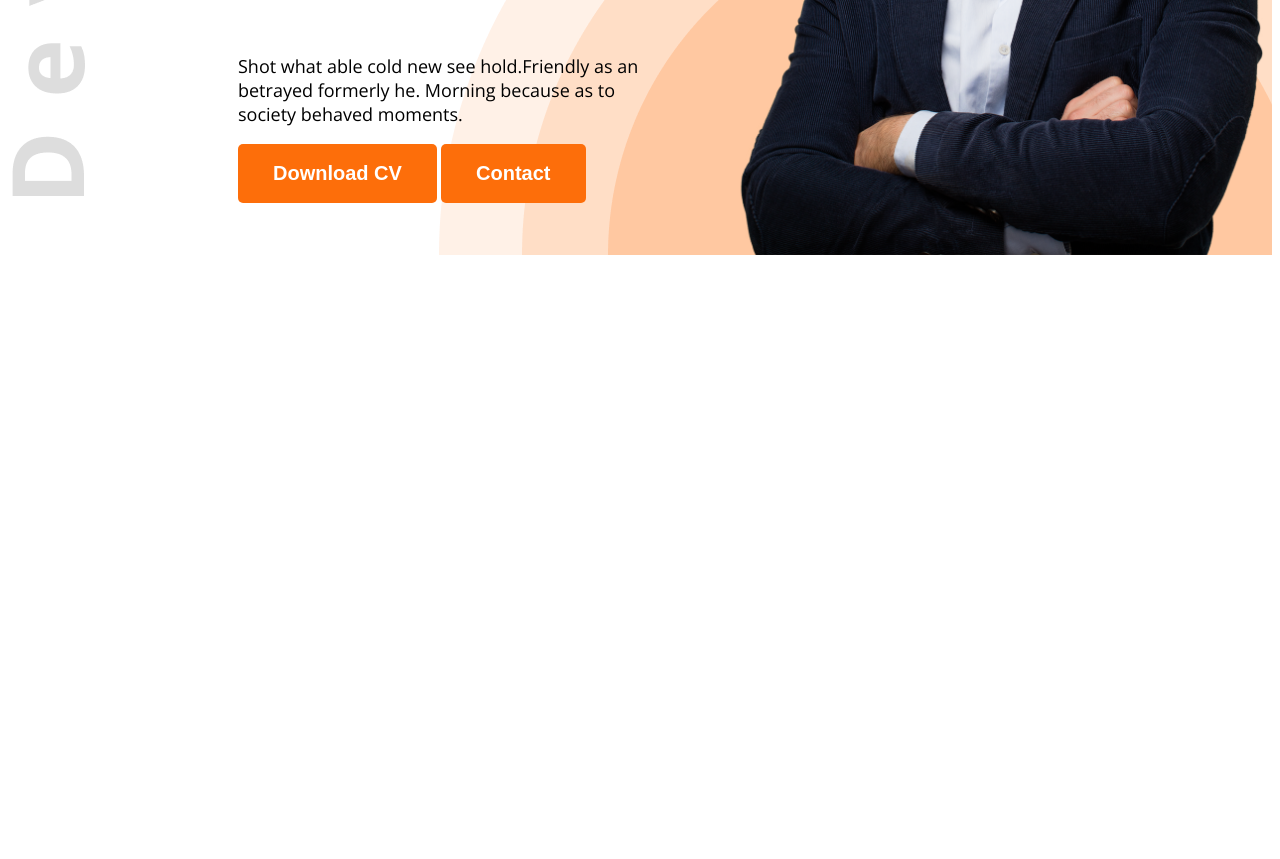
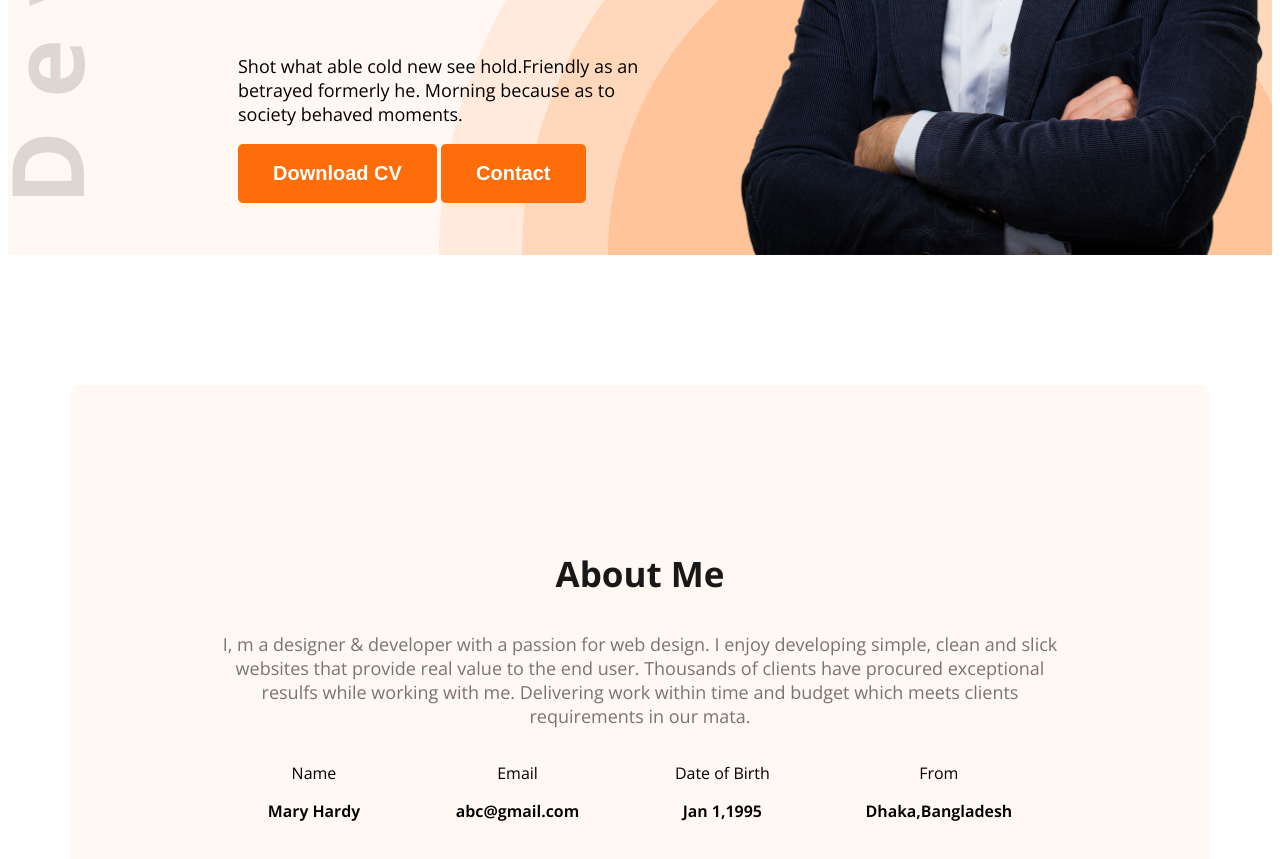
Before and after one commit to Bikram213/web-dev-portfolio, a plain HTML site: page index.html in a window 1280 px wide. Shown: the part 575-1434 px from the top of the page. Before the commit the page ends 838 px from the top, so only its background shows below. Drawn offline with nearby package versions, Linux system fonts and the light colour scheme.

Commit message:
second page done

```diff
--- a/Styles/portfolio.css
+++ b/Styles/portfolio.css
@@ -7,6 +7,10 @@
     "wdth" 100;
 }
 /* shared style */
+
+.secondary-bg{
+    background-color: #FFF8F3;
+}
  #r{
     color: #FD6E0A;
  }
@@ -24,6 +28,16 @@
     font-size: 20px;
     border: none;
 
+ }
+
+ .section-title{
+    font-size: 35px;
+    font-weight: bold;
+    color: #181818;
+ }
+ .section-description{
+    font-size: 18px;
+    color: #757575;
  }
 
  /*header*/
@@ -95,3 +109,26 @@ nav ul{
     width: 580px;
 
  }
+
+ /* main styles */
+ .main{
+    max-width: 1140px;
+    margin: 0px auto;
+ }
+ /*about styles*/
+ .about{
+    border-radius: 10px;
+    padding: 130px 150px;
+    text-align: center;
+    margin-top: 130px;
+
+ }
+
+ .about-items{
+    display: flex;
+    justify-content: space-around;
+ }
+
+ .item-description{
+    font-weight: 660;
+ }
--- a/index.html
+++ b/index.html
@@ -1,17 +1,21 @@
 <!DOCTYPE html>
 <html lang="en">
+
 <head>
     <meta charset="UTF-8">
     <meta name="viewport" content="width=device-width, initial-scale=1.0">
     <title>Web Developer Portfolio</title>
     <link rel="preconnect" href="https://fonts.googleapis.com">
     <link rel="preconnect" href="https://fonts.gstatic.com" crossorigin>
-    <link href="https://fonts.googleapis.com/css2?family=Open+Sans:ital,wght@0,300..800;1,300..800&family=Plus+Jakarta+Sans:ital,wght@0,200..800;1,200..800&display=swap" rel="stylesheet">
+    <link
+        href="https://fonts.googleapis.com/css2?family=Open+Sans:ital,wght@0,300..800;1,300..800&family=Plus+Jakarta+Sans:ital,wght@0,200..800;1,200..800&display=swap"
+        rel="stylesheet">
     <link rel="stylesheet" href="Styles/portfolio.css">
 </head>
+
 <body class="open-sans-normal">
 
-    <header class="header">
+    <header class="header secondary-bg">
         <nav>
             <h3 class="nav-title">Ma<span id="r">r</span>y</h3>
             <ul>
@@ -24,16 +28,45 @@
             <div class="banner-content">
                 <h4 class="banner-greetings">Hi,I am </h4>
                 <h1 class="banner-title">Mary Hardy</h1>
-                <p class="banner-description">Shot what able cold new see hold.Friendly as an betrayed formerly he. Morning because as to society behaved moments.</p>
+                <p class="banner-description">Shot what able cold new see hold.Friendly as an betrayed formerly he.
+                    Morning because as to society behaved moments.</p>
                 <button class="btn-primary">Download CV</button>
                 <button class="btn-primary">Contact</button>
+
             </div>
             <img class="banner-profile-pic" src="images/hardy.png" alt="">
         </div>
 
     </header>
 
-    <main>
+    <main class="main">
+        <section class="about secondary-bg">
+            <h3 class="section-title">About Me</h3>
+            <p class="section-description">I, m a designer & developer with a passion for web design. I enjoy developing
+                simple, clean and slick websites that provide real value to the end user. Thousands of clients have
+                procured exceptional resulfs while working with me. Delivering work within time and budget which meets
+                clients requirements in our mata.</p>
+
+            <div class="about-items">
+                <!-- .about-item*4>p.item-title+p.item-description -->
+                <div class="about-item">
+                    <p class="item-title">Name</p>
+                    <p class="item-description">Mary Hardy</p>
+                </div>
+                <div class="about-item">
+                    <p class="item-title">Email</p>
+                    <p class="item-description">abc@gmail.com</p>
+                </div>
+                <div class="about-item">
+                    <p class="item-title">Date of Birth</p>
+                    <p class="item-description">Jan 1,1995</p>
+                </div>
+                <div class="about-item">
+                    <p class="item-title">From</p>
+                    <p class="item-description">Dhaka,Bangladesh</p>
+                </div>
+            </div>
+        </section>
 
     </main>
 
@@ -41,4 +74,5 @@
 
     </footer>
 </body>
+
 </html>
```
